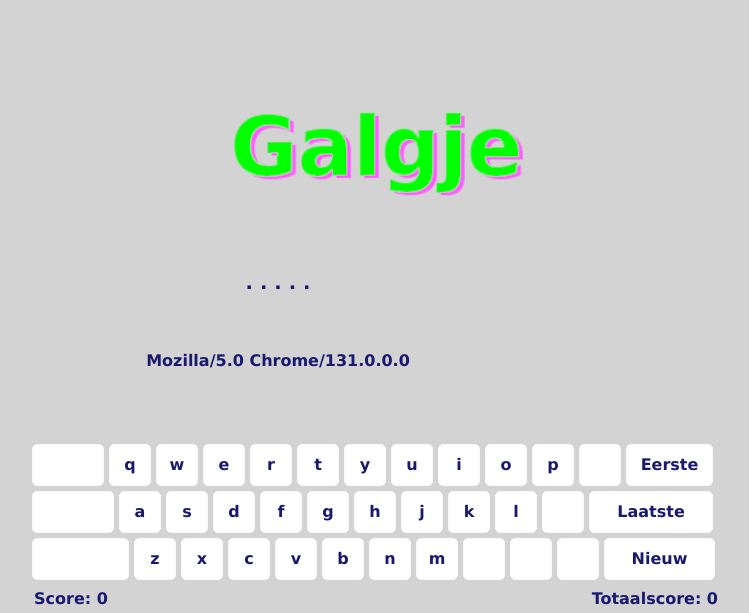
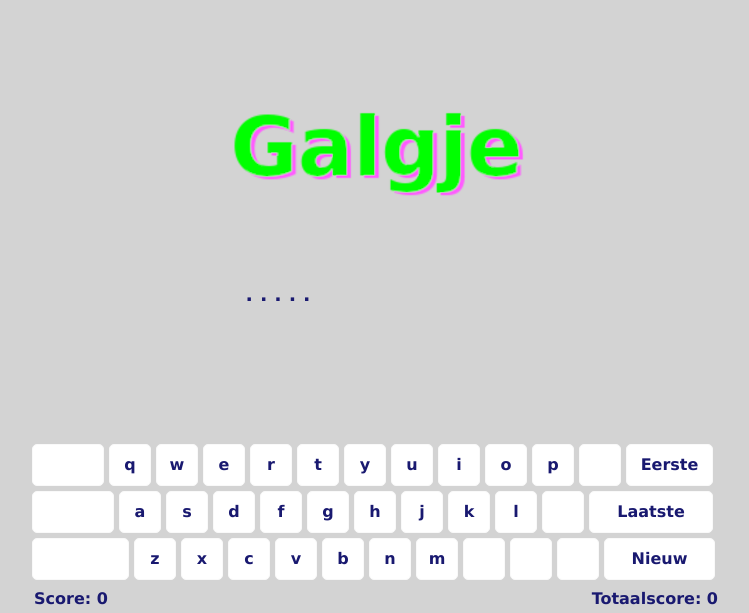
Before and after one commit to AadSchippers/acsgalgje, a Django app: page / in a window 1280 px wide. Shown: the top 613 px of the page, without its empty margins (264-1013 px from the left). Run offline with Django 4.2, Linux system fonts and the light colour scheme.

Commit message:
removed display of user agent

```diff
--- a/galgje/templates/galgje/index.html
+++ b/galgje/templates/galgje/index.html
@@ -25,7 +25,6 @@
           {% endif %}
           <br><br>
           <p textalign="center" class="statustext">{{ statustext }}</p>
-          <p textalign="center" class="statustext">{{ useragent }}</p>
         </td>
       <td class="rightpanel" align="right">
         <img src={{ statusimage }} width="161" height="191">
```
